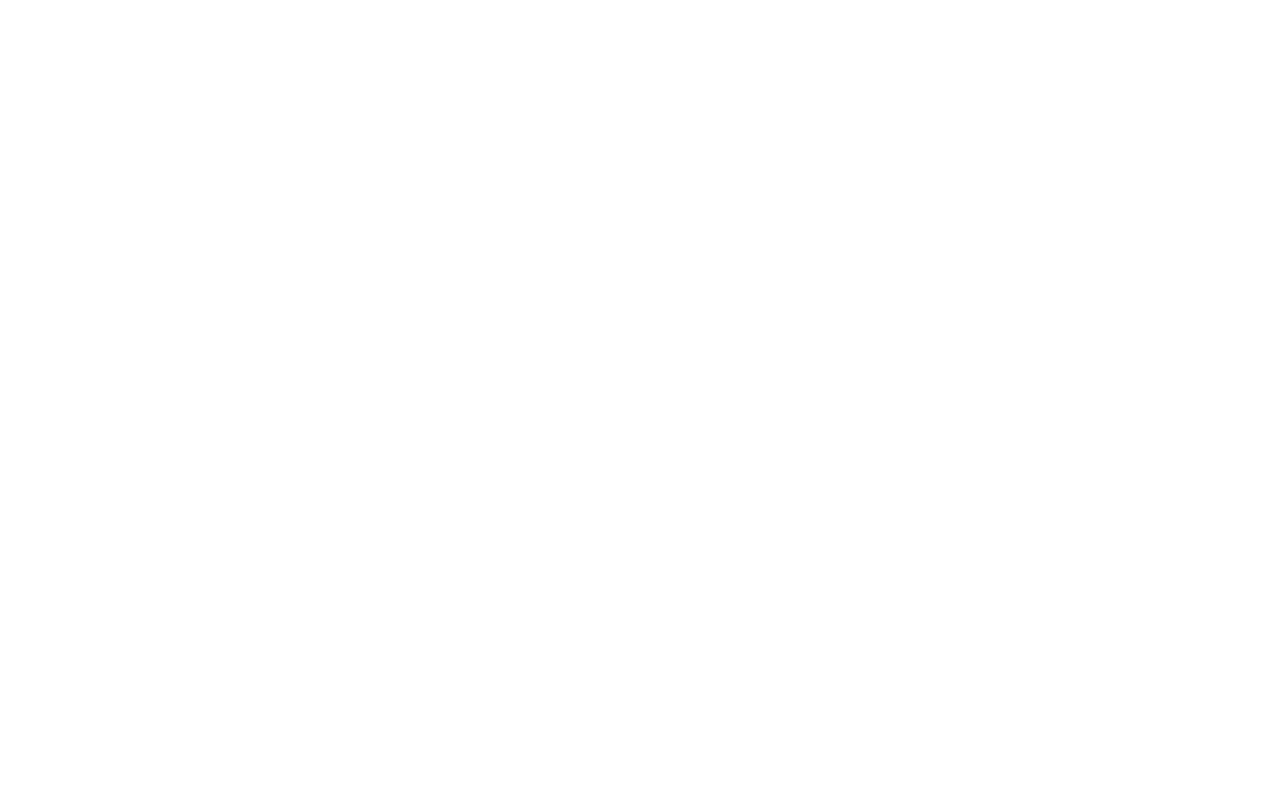
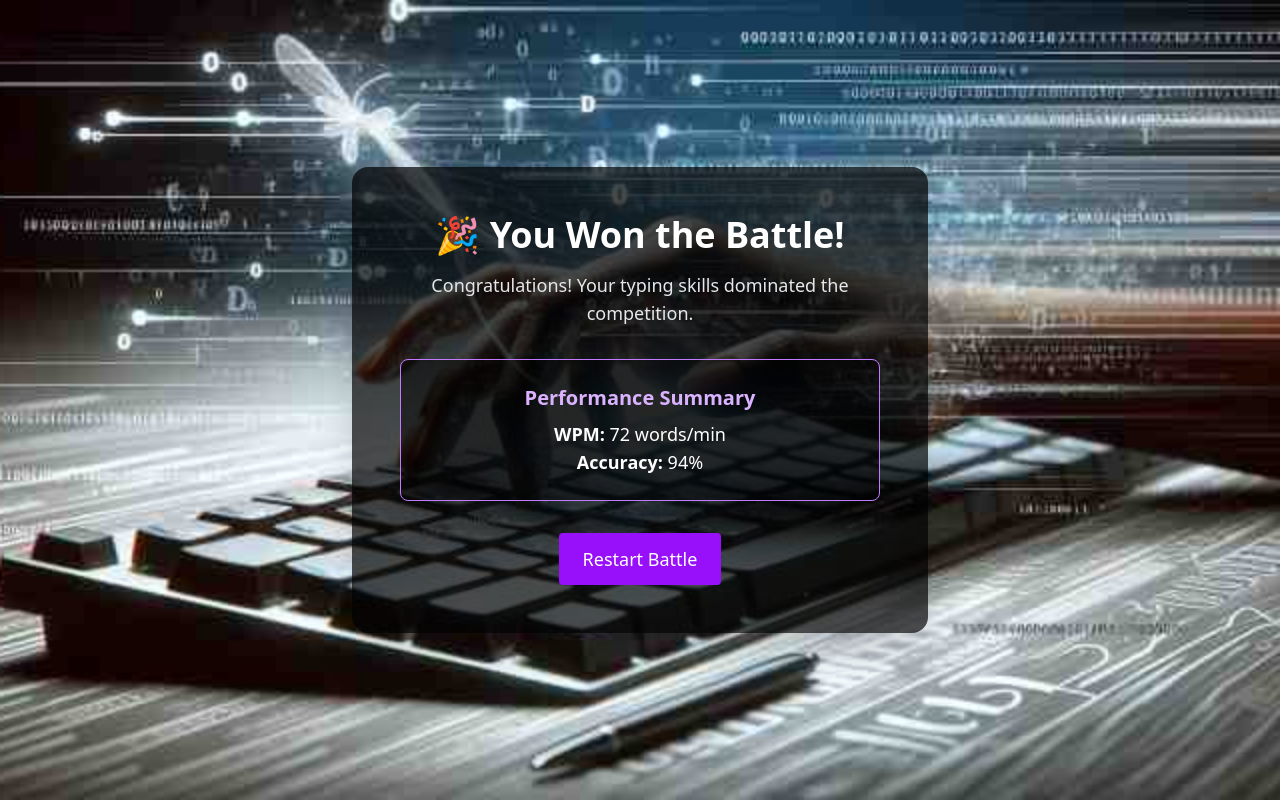
Before and after one commit to HACK-TIVATORS/TypeClash, a React (Vite) app in the folder Frontend/Typing-Project/: page /result in a window 1280 px wide. Before the commit this address had no page. Built offline with nearby package versions, Linux system fonts and the light colour scheme.

Commit message:
Created Typing Battle Result component

```diff
--- a/Frontend/Typing-Project/src/App.jsx
+++ b/Frontend/Typing-Project/src/App.jsx
@@ -5,6 +5,8 @@
 import Login from "./Components/Login";
 import CardsPage from "./Components/CardsPage";
 import BattlePageCards from "./Components/BattlePageCards";
+import TypingBattleResult from "./Components/TypingBattleResult";
+
 
 function App() {
   return (
@@ -15,6 +17,8 @@
         <Route path="/login" element={<Login />} />
         <Route path="/cardsPage" element={<CardsPage />} />
         <Route path="/battlePage" element={<BattlePageCards />} />
+        <Route path="/result" element={<TypingBattleResult />} />
+
       </Routes>
     </Router>
 
--- /dev/null
+++ b/Frontend/Typing-Project/src/Components/TypingBattleResult.jsx
@@ -0,0 +1,45 @@
+import React, { useState } from "react";
+import { useNavigate } from "react-router-dom";
+
+export default function TypingBattleResult() {
+  const navigate = useNavigate();
+
+  // 🔹 Dummy states for testing
+  const [result] = useState("win"); // Change to "lose" to test loss screen
+  const [wpm] = useState(72); // Dummy Words Per Minute
+  const [accuracy] = useState(94); // Dummy Accuracy %
+
+  return (
+    <div className="min-h-screen flex items-center justify-center bg-[url('/typing-battle.jpg')] bg-cover bg-center text-white px-6">
+      <div className="bg-black/70 p-12 rounded-2xl shadow-2xl text-center max-w-xl w-full">
+        <h2 className="text-4xl font-extrabold mb-4">
+          {result === "win" ? "🎉 You Won the Battle!" : "💥 You Lost the Battle"}
+        </h2>
+
+        <div className="text-lg text-gray-200 mb-8">
+          {result === "win"
+            ? "Congratulations! Your typing skills dominated the competition."
+            : "Don't give up! Keep practicing and come back stronger."}
+        </div>
+
+        {/* Performance Stats */}
+        <div className="bg-black/50 p-6 rounded-lg mb-8 border border-purple-400">
+          <p className="text-xl font-semibold text-purple-300 mb-2">Performance Summary</p>
+          <p className="text-lg">
+            <span className="font-bold text-white">WPM:</span> {wpm} words/min
+          </p>
+          <p className="text-lg">
+            <span className="font-bold text-white">Accuracy:</span> {accuracy}%
+          </p>
+        </div>
+
+        <button
+          className="bg-purple-600 hover:bg-purple-700 px-6 py-3 text-lg rounded transition"
+          onClick={() => navigate("/typing-battle")}
+        >
+          Restart Battle
+        </button>
+      </div>
+    </div>
+  );
+}
```
